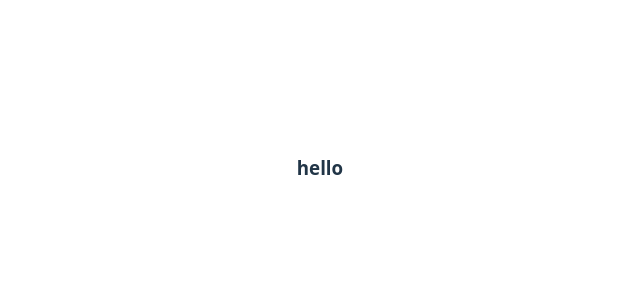
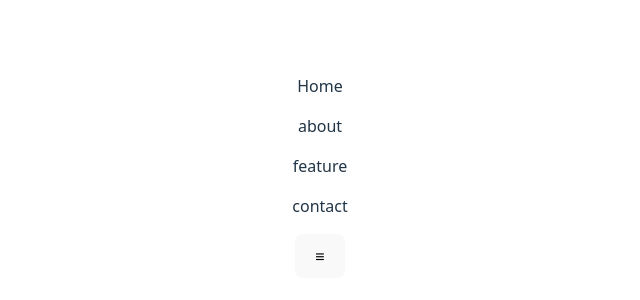
Before and after one commit to Snehaparthipan/Nestify_interrior_website, a React (Vite) app in the folder vite-project/: page / in a window 1280 px wide. Shown: the part 232-532 px from the top of the page, without its empty margins (320-960 px from the left). Built offline with nearby package versions, Linux system fonts and the light colour scheme.

Commit message:
create navbar

```diff
--- a/vite-project/src/App.jsx
+++ b/vite-project/src/App.jsx
@@ -2,13 +2,14 @@ import { useState } from 'react'
 import reactLogo from './assets/react.svg'
 import viteLogo from '/vite.svg'
 import './App.css'
+import Navbar from './Components/Navbar'
 
 function App() {
   const [count, setCount] = useState(0)
 
   return (
     <>
-      <h3>hello</h3>
+      <Navbar/>
     </>
   )
 }
--- /dev/null
+++ b/vite-project/src/Components/Navbar.jsx
@@ -0,0 +1,31 @@
+import React, { useState } from 'react'
+
+export default function Navbar() {
+    const[user,setUser]=useState(false)
+  return (
+    <div>
+      <nav className='navbar'>
+        <p>Home</p>
+        <p>about</p>
+        <p>feature</p>
+        <p>contact</p>
+        <button onClick={()=>setUser(!user)}>≡</button>
+      </nav>
+
+      <div>
+        {
+            user&&(
+                <div>
+        <p>Home</p>
+        <p>about</p>
+        <p>feature</p>
+        <p>contact</p>
+        </div>
+            )
+
+        }
+      </div>
+
+    </div>
+  )
+}
```
